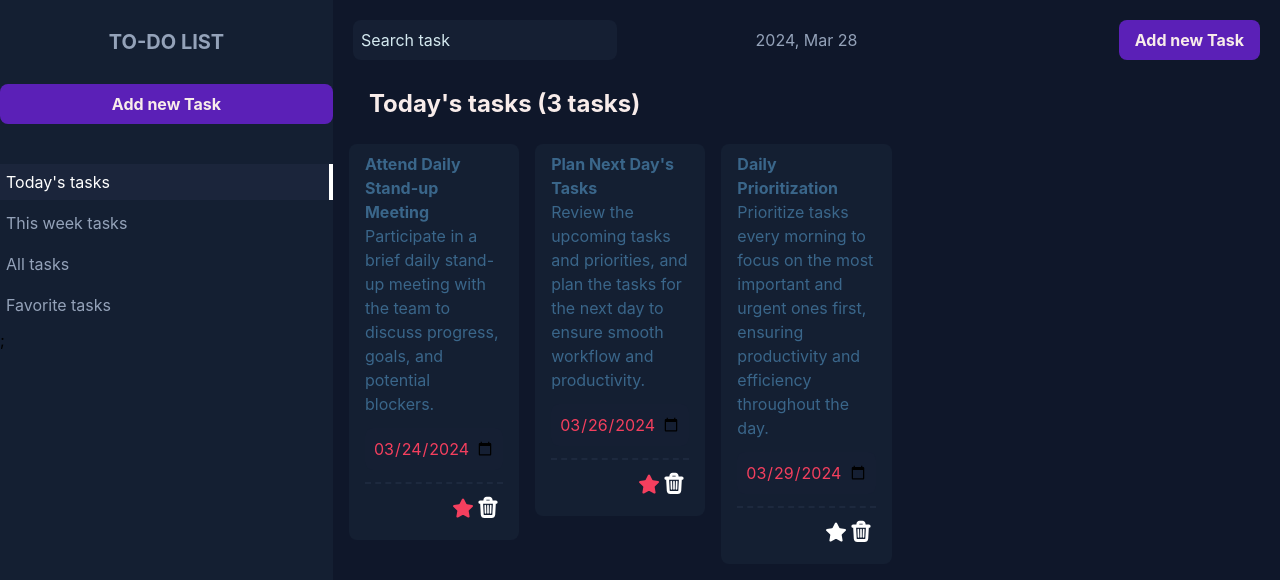
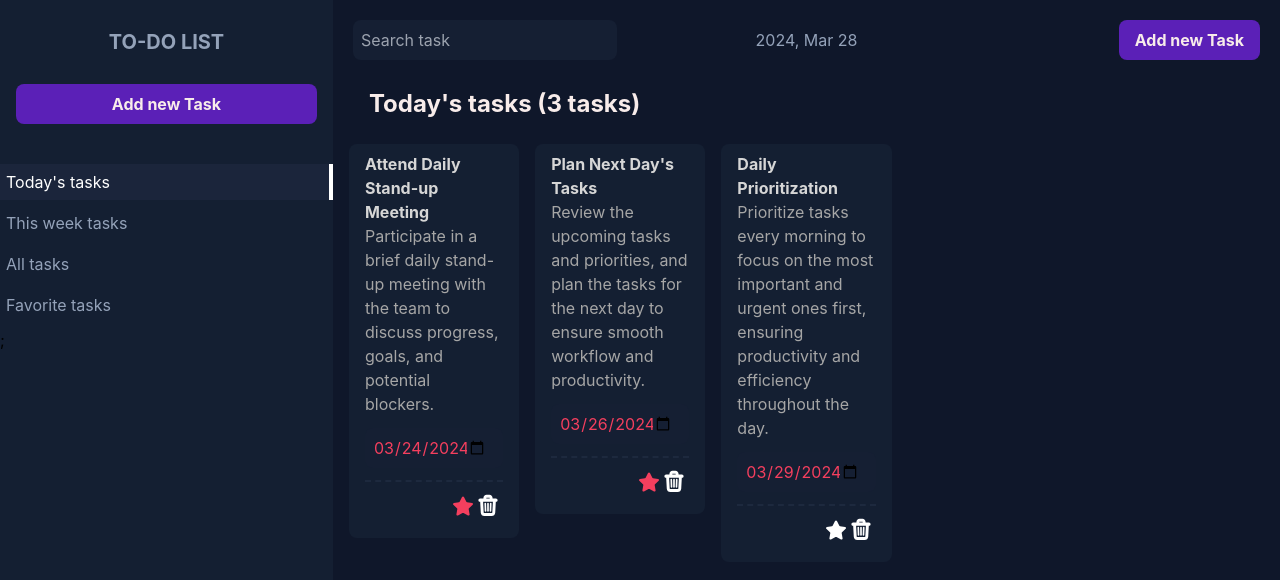
Before and after one commit to equ1rix/todo, a React (Create React App) app: page /homepage in a window 1280 px wide. Shown: the top 580 px of the page. Built offline with nearby package versions, Linux system fonts and the light colour scheme.

Commit message:
task(src): fix func and color

```diff
--- a/src/components/card/index.tsx
+++ b/src/components/card/index.tsx
@@ -50,7 +50,7 @@ const Card = ({
   const titleClass =
     type === "PRIMARY"
       ? "font-bold text-text-primary"
-      : "font-bold text-text-default";
+      : "font-bold text-text-title";
 
   const borderColor =
     type === "PRIMARY"
@@ -60,10 +60,14 @@ const Card = ({
   return (
     <div className={cardStyle}>
       <div className="min-h-[190px]">
-        <h2 onClick={onDetails} className={titleClass}>
+        <h2
+          style={{ cursor: "pointer" }}
+          onClick={onDetails}
+          className={titleClass}
+        >
           {title}
         </h2>
-        <p>{description}</p>
+        <p className="text-text-description">{description}</p>
       </div>
       <div>
         <DatePicker
--- a/src/components/datePicker/index.tsx
+++ b/src/components/datePicker/index.tsx
@@ -27,7 +27,16 @@ const DatePicker = ({
     <div className="mt-3 mb-3">
       {label && <Label label={label} />}
       <input
-        className={`${fill} bg-inputBG p-2 placeholder-text-defaultTitle rounded-lg w-[100%] min-h-[40px]`}
+        style={{
+          height: "1.5em",
+          appearance: "none",
+          backgroundImage: `url()`,
+          backgroundPosition: "right center",
+          backgroundSize: "16px 16px",
+          backgroundRepeat: "no-repeat",
+          paddingRight: "16px",
+        }}
+        className={`${fill} bg-inputBG p-2 rounded-lg w-[100%] min-h-[40px]`}
         type="date"
         value={date.split("T")[0]}
         onChange={handleDateChange}
--- a/src/components/input/index.tsx
+++ b/src/components/input/index.tsx
@@ -28,7 +28,7 @@ const Input = ({
         value={value}
         onChange={onChangeHandler}
         placeholder={placeholder}
-        className="bg-inputBG text-text-defaultTitle p-2 placeholder-text-defaultTitle rounded-lg w-[100%] min-h-[40px]"
+        className="bg-inputBG text-text-defaultTitle p-2 rounded-lg w-[100%] min-h-[40px]"
       ></input>
     </div>
   );
--- a/src/components/sidebar/index.tsx
+++ b/src/components/sidebar/index.tsx
@@ -22,12 +22,14 @@ const Sidebar = ({
   const { openModal } = useContext(ModalContext) as ModalContextProps;
 
   return (
-    <div className="flex flex-col bg-defaultBG h-[100%] min-w-[200px] w-[100%]">
-      <h3 className="text-center text-text-light font-bold py-7 px-4 text-xl">
-        TO-DO LIST
-      </h3>
-      <Button onClick={openModal} text="Add new Task" />
-      <ul className="mt-[40px]">
+    <div className="flex flex-col bg-defaultBG h-[100%] min-w-[200px] w-[100%] ">
+      <div className="flex flex-col min-w-[200px] w-[100%] px-4">
+        <h3 className="text-center text-text-light font-bold py-7 px-4 text-xl">
+          TO-DO LIST
+        </h3>
+        <Button onClick={openModal} text="Add new Task" />
+      </div>
+      <ul className="mt-[40px] w-full">
         {filters.map((filter: Filter) => (
           <SidebarElement
             key={filter.id}
--- a/src/components/textarea/index.tsx
+++ b/src/components/textarea/index.tsx
@@ -28,7 +28,7 @@ const Textarea = ({
         value={value}
         onChange={onChangeHandler}
         placeholder={placeholder}
-        className="bg-inputBG text-text-defaultTitle p-2 placeholder-text-defaultTitle rounded-lg w-[100%] min-h-[70px]"
+        className="bg-inputBG text-text-defaultTitle p-2 rounded-lg w-[100%] min-h-[70px]"
       ></textarea>
     </div>
   );
--- a/src/pages/homepage/index.tsx
+++ b/src/pages/homepage/index.tsx
@@ -24,6 +24,8 @@ const Homepage = () => {
   const [selectedFilter, setSelectedFilter] = useState<Filter>(filters[0]);
   const [tasks, setTasks] = useState<Task[]>(useSelector(selectTasks));
   const [searchQuery, setSearchQuery] = useState<string>("");
+  const [foundTasksCount, setFoundTasksCount] = useState<number>(0);
+  const allTasks = useSelector(selectTasks);
 
   const { openModalDetails } = useContext(
     ModalDetailsContext
@@ -57,15 +59,19 @@ const Homepage = () => {
 
   const filteredTasks = useSelector(selectedFilter.select);
 
+  const tasksToShow =
+    searchQuery.trim() === ""
+      ? tasks
+      : allTasks.filter(
+          (task) =>
+            task.title.toLowerCase().includes(searchQuery.toLowerCase()) ||
+            task.description.toLowerCase().includes(searchQuery.toLowerCase())
+        );
+
   useEffect(() => {
     setTasks(filteredTasks);
-  }, [filteredTasks]);
-
-  const tasksToShow = tasks.filter(
-    (task) =>
-      task.title.toLowerCase().includes(searchQuery.toLowerCase()) ||
-      task.description.toLowerCase().includes(searchQuery.toLowerCase())
-  );
+    setFoundTasksCount(tasksToShow.length);
+  }, [filteredTasks, tasksToShow]);
 
   return (
     <div className="flex h-[100vh]">
@@ -77,7 +83,7 @@ const Homepage = () => {
       </div>
       <div className="flex flex-col w-[100%] bg-modalBG">
         <Header onChange={setSearchQuery} value={searchQuery} />
-        <TasksBar title={selectedFilter.text} quantity={tasks.length} />
+        <TasksBar title={selectedFilter.text} quantity={foundTasksCount} />
         <TaskCards
           tasks={tasksToShow}
           setFavoriteTask={updateFavoriteStatus}
--- a/tailwind.config.js
+++ b/tailwind.config.js
@@ -11,6 +11,8 @@ module.exports = {
           defaultTitle: "#d4e9f0",
           default: "#3a668a",
           approaching: "#f43f5e",
+          title: "#d6d6d6",
+          description: "#a6a6a6",
         },
         border: {
           primaryBorder: "#6c29d9",
```
